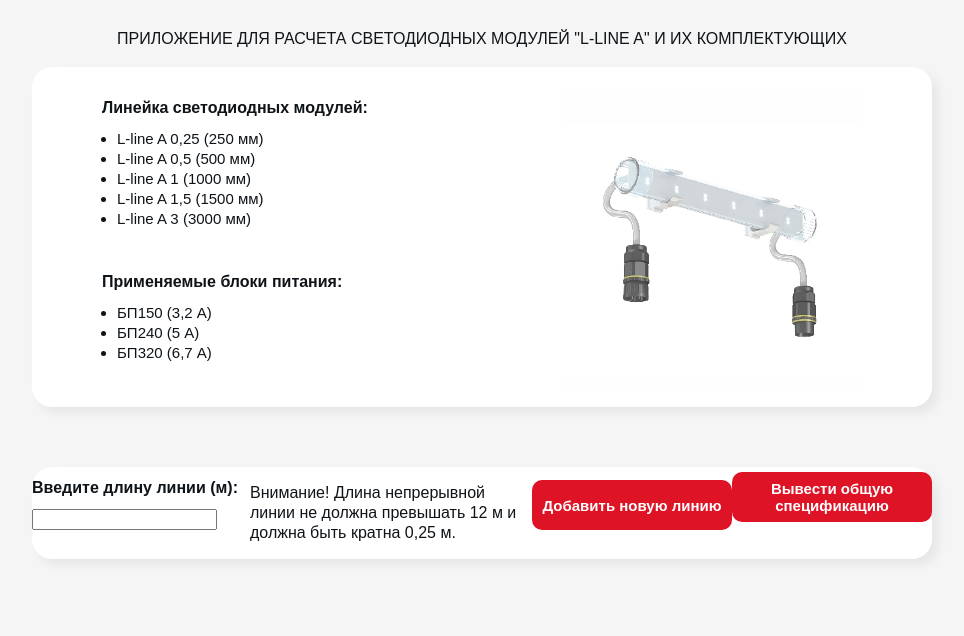
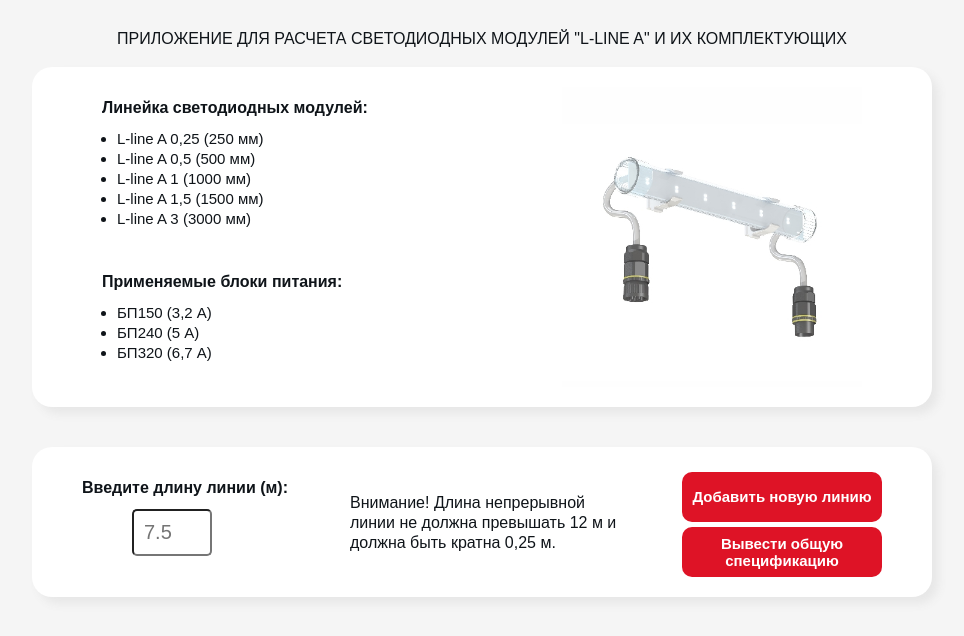
Before and after one commit to Sukre22/ledelline, a React app: page / in a window 1280 px wide. Shown: the whole page, without its empty margins (158-1122 px from the left). Built offline with nearby package versions, Linux system fonts and the light colour scheme.

Commit message:
made second container

```diff
--- a/src/components/app-header/app-header.css
+++ b/src/components/app-header/app-header.css
@@ -17,7 +17,7 @@
     background-color: white;
     border-radius: 20px;
     box-shadow: 0.4em 0.4em 10px #e7e7e7;
-    margin-bottom: 20px;
+    margin-bottom: 0px;
 
 }
 
--- a/src/components/line-add/line-add.css
+++ b/src/components/line-add/line-add.css
@@ -9,7 +9,11 @@
     justify-content: space-between;
 }
 
+.input-container_get {
+    padding: 20px;
+    padding-left: 50px;
 
+}
 
 .input-container_get-h2 {
     font-size: 16px;
@@ -19,6 +23,25 @@
     font-size: 16px;
     max-width: 30%;
     line-height: 20px;
+    padding: 20px;
+    padding-top: 30px;
+    padding-bottom: 0px;
+}
+
+.input-container_get-area {
+    box-sizing: border-box;
+    padding: 10px;
+    border-radius: 5px;
+    font-size: 20px;
+    margin-left: 50px;
+    width: 80px;
+}
+
+.input-container_buttons {
+    display: flex;
+    flex-direction: column;
+    padding: 20px;
+    padding-right: 50px;
 }
 
 button {
--- a/src/components/line-add/line-add.js
+++ b/src/components/line-add/line-add.js
@@ -6,7 +6,7 @@
      <div className={'input-container'}>
             <div className={'input-container_get'}>
                 <h2 className={'input-container_get-h2'}>Введите длину линии (м):</h2>
-                <input type="text"/>
+                <input className={'input-container_get-area'} type="text" placeholder='7.5'/>
             </div>
         <div className={'input-container_description'}>
             <p> Внимание! Длина непрерывной линии не должна превышать 12 м и должна быть кратна 0,25 м.</p>
```
